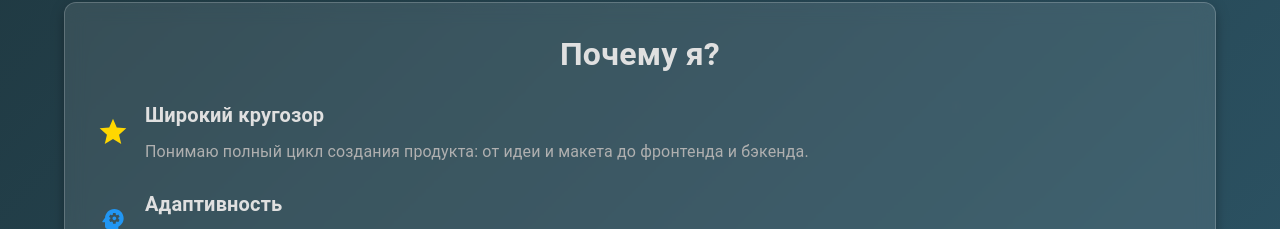
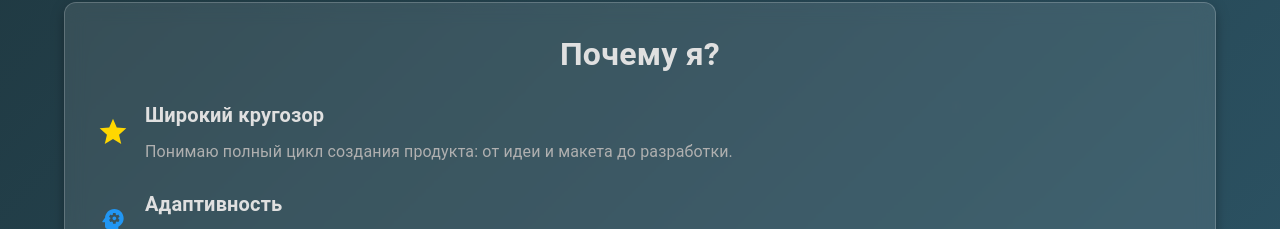
Before and after one commit to Sandroz1/partfolio, a React (Vite) app: page / in a window 1280 px wide. Shown: the part 1766-1995 px from the top of the page. Built offline with nearby package versions, Linux system fonts and the light colour scheme.

Commit message:
first commit

```diff
--- a/src/App.tsx
+++ b/src/App.tsx
@@ -777,7 +777,7 @@ function App() {
                       sx={{ color: "#B0B0B0", lineHeight: 1.6 }}
                     >
                       Понимаю полный цикл создания продукта: от идеи и макета до
-                      фронтенда и бэкенда.
+                      разработки.
                     </Typography>
                   </Box>
                 </Box>
```
